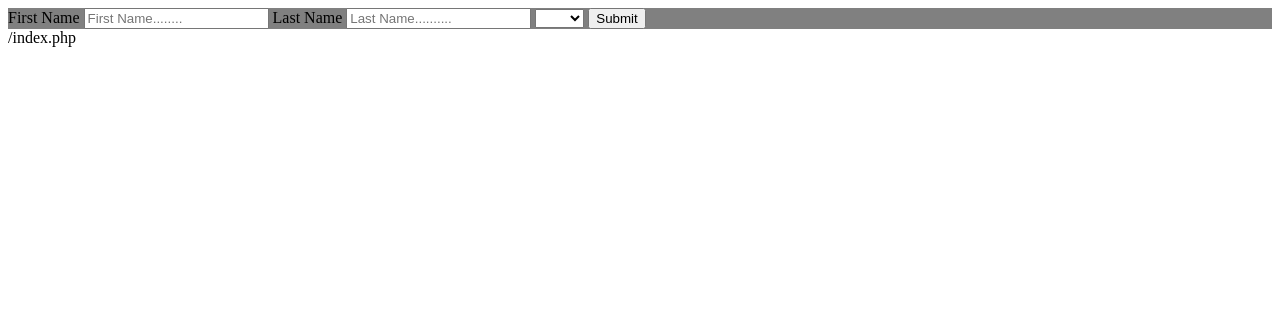
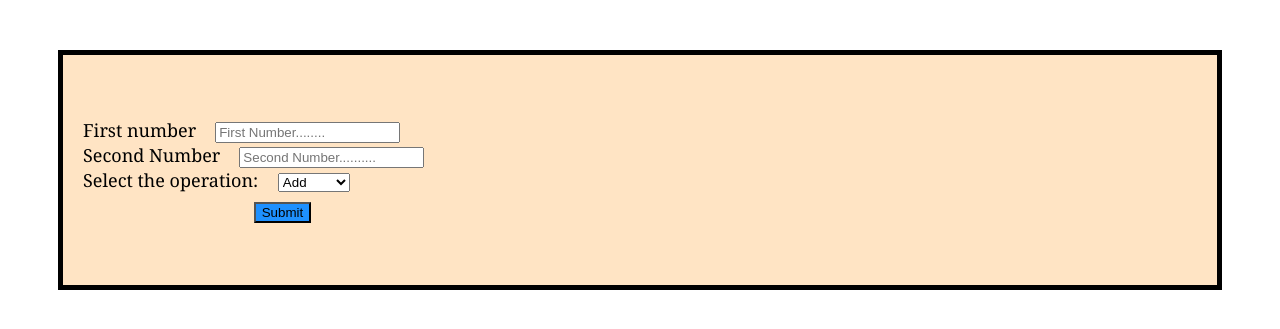
Before and after one commit to JosephAaronMusara/php-refresher, a PHP site: page / in a window 1280 px wide. Shown: the top 329 px of the page. Run offline with PHP 8.4, Linux system fonts and the light colour scheme.

Commit message:
form handling not working. I am

```diff
--- a/index.php
+++ b/index.php
@@ -8,21 +8,22 @@
 </head>
 <body>
   <div class="formdiv">
-  <form action="<?php echo $_SERVER["PHP_SELF"]?>" method="post">
-    <label for="firstname">First Name</label>
-    <input type="text" name="firstname" id="firstname" placeholder="First Name........">
-    <label for="lastname">Last Name</label>
-    <input type="text" name="lastname" id="lastname" placeholder="Last Name..........">
-
-    <select name="favcolor" id="favcolor">
-      <option value="No Color"></option>
-      <option value="Blue">Blue</option>
-      <option value="Red">Red</option>
-      <option value="Pink">Pink</option>
+    <!-- <?php echo $_SERVER["PHP_SELF"]?> -->
+  <form action="includes/formhandle.php" method="post">
+    <label for="firstnumber">First number</label>
+    <input type="text" name="firstnumber" id="firstnumber" placeholder="First Number........"><br/>
+    <label for="secondnumber">Second Number</label>
+    <input type="text" name="secondnumber" id="secondnumber" placeholder="Second Number.........."><br/>
+  <label for="operator">Select the operation: </label>
+    <select name="operator" id="operator">
+      <option value="add">Add</option>
+      <option value="subtract">Subtract</option>
+      <option value="multiply">Multiply</option>
+      <option value="divide">Divide</option>
     </select>
+    <br>
     <input type="submit" value="Submit">
   </div>
     </form>
-    <?php echo $_SERVER["PHP_SELF"];?>
 </body>
 </html>
--- a/style.css
+++ b/style.css
@@ -2,7 +2,23 @@ main{
     background-color:bisque;
 }
 .formdiv{
-    align-self: center;
-    align-items: flex-start;
-    background-color: grey;
+    height: 200px;
+    width: 40%px;
+    display: flex;
+    align-items: center;
+    padding: 15px 20px;
+    background-color:bisque;
+    margin: 50px;
+    border: 5px black solid;
+
 }
+label{
+    font-family: Cambria, Cochin, Georgia, Times, 'Times New Roman', serif;
+    font-size: large;
+    margin-right: 15px;
+}
+input[type="submit"]{
+    background-color: dodgerblue;
+    margin-top: 10px;
+    margin-left: 50%;
+}
```
Also changed, not shown: includes/formhandle.php (+14 -18 lines).
